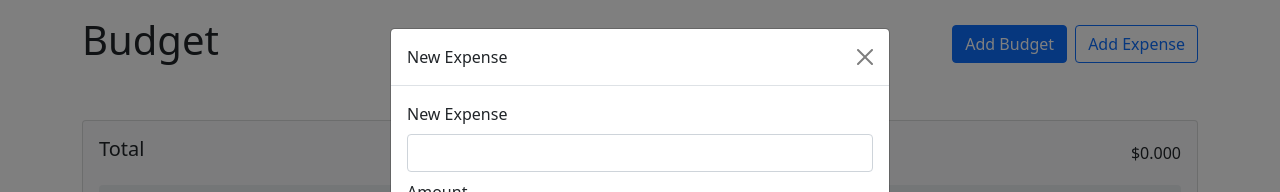
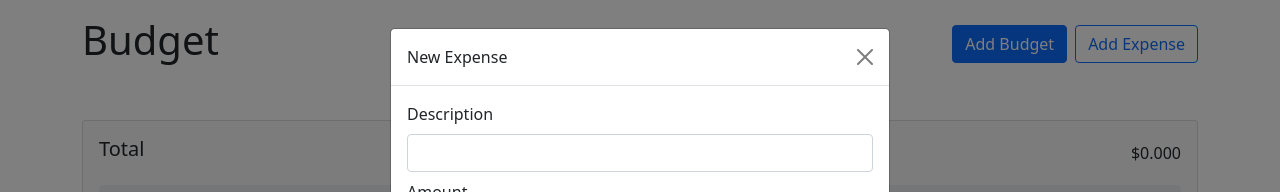
Before and after one commit to alptarla/save-money, a React (Create React App) app: page / in a window 1280 px wide. Both pictures are taken after a click on the button "Add Expense". Shown: the top 192 px of the page. Built offline with nearby package versions, Linux system fonts and the light colour scheme.

Commit message:
Fix amount calculation

```diff
--- a/src/App.js
+++ b/src/App.js
@@ -45,7 +45,7 @@ function App() {
       id: nanoid(),
       name: 'Uncategorized',
       maximumSpending: null,
-      amount: 0,
+      amount: parseInt(expense.amount),
       expenses: [
         {
           id: nanoid(),
--- a/src/components/NewExpenseForm.js
+++ b/src/components/NewExpenseForm.js
@@ -30,7 +30,7 @@ function NewExpenseForm({ onSubmit, defaultBudget }) {
   return (
     <Form onSubmit={handleSubmit}>
       <Form.Group className="mb-2">
-        <Form.Label htmlFor="expense">New Expense</Form.Label>
+        <Form.Label htmlFor="expense">Description</Form.Label>
         <Form.Control
           type="text"
           id="description"
```
